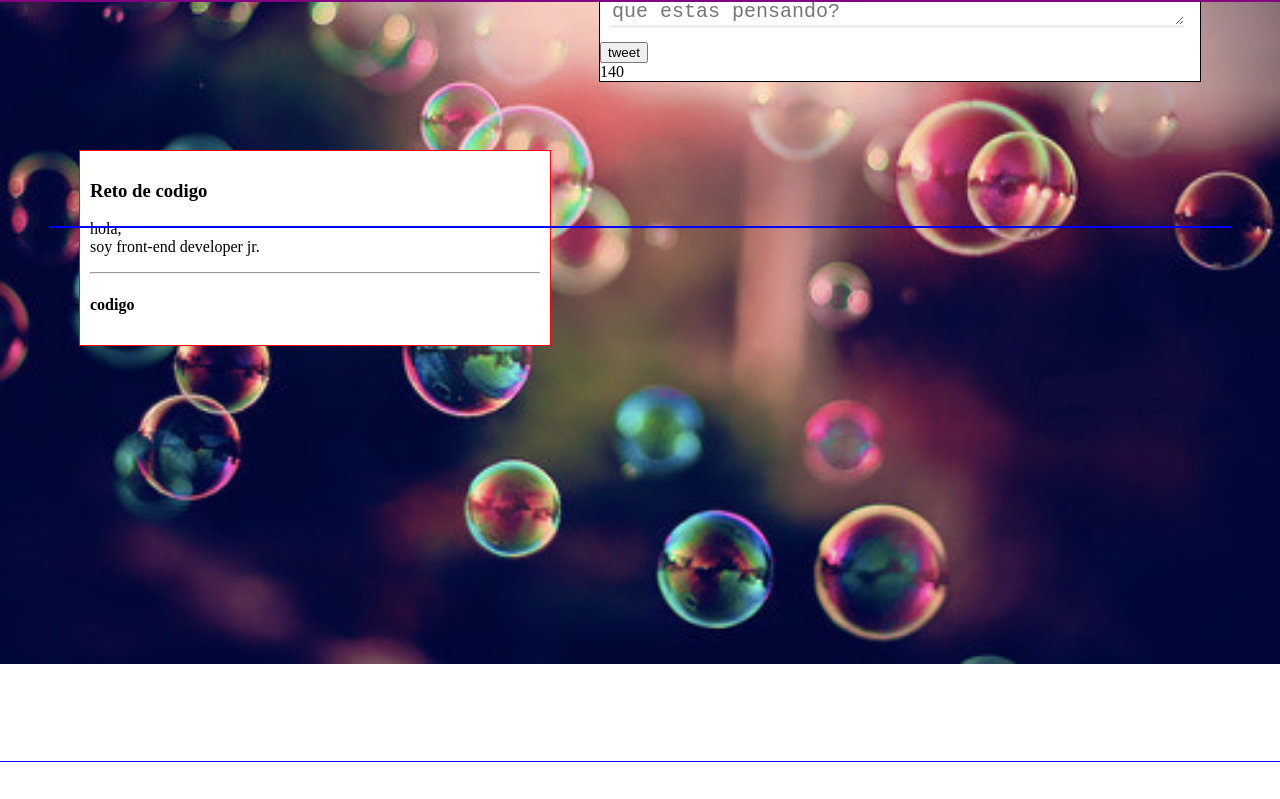
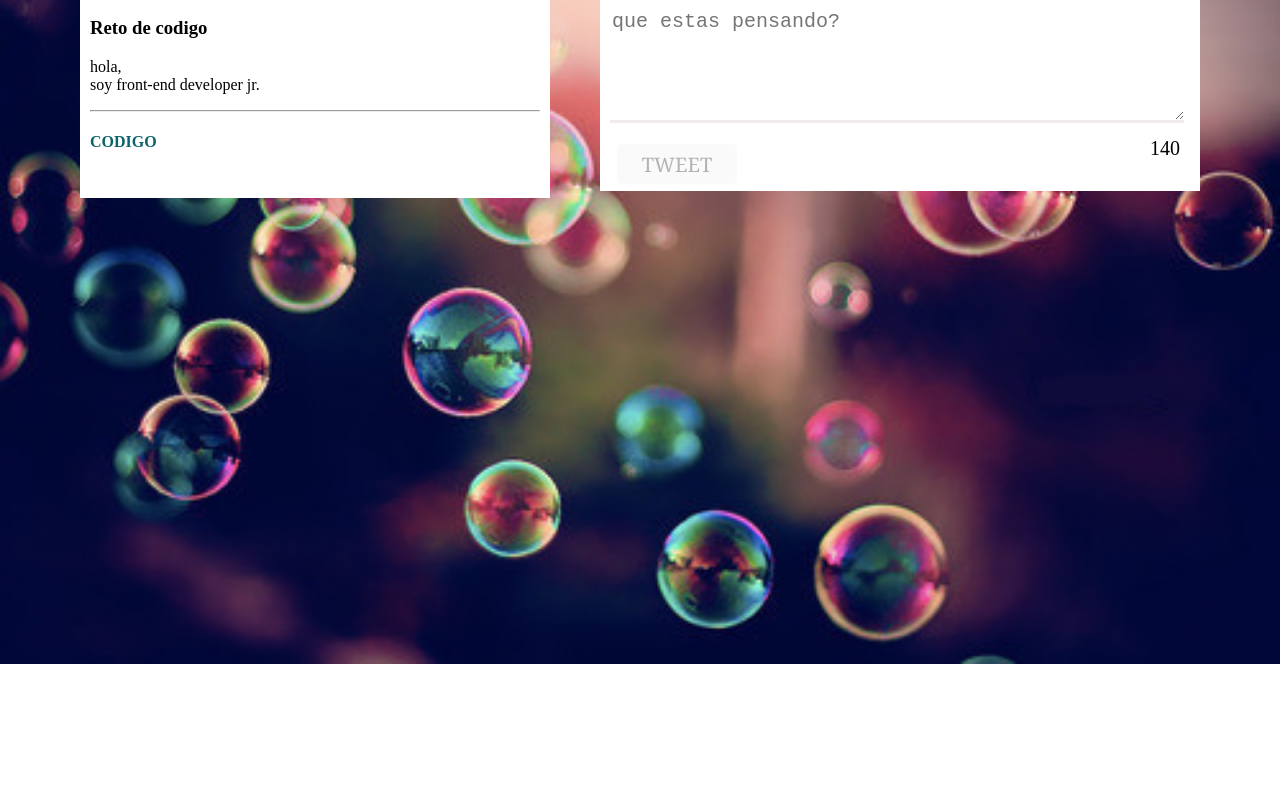
Before and after one commit to valeriavalles/proyecto-twitter, a plain HTML site: page index.html in a window 1280 px wide. Shown: the part 55-854 px from the top of the page. Before the commit the page ends 832 px from the top, so only its background shows below. Drawn offline with Linux system fonts and the light colour scheme.

Commit message:
Versión 0.0.3/Versión 0.0.4/Versión 0.0.5

```diff
--- a/css/main.css
+++ b/css/main.css
@@ -2,7 +2,6 @@ body {
     margin: 0;
 }
 header {
-    outline: 2px solid purple;;
     width: 100%;
     background: rgb(42, 177, 211);
     color :white;
@@ -16,9 +15,10 @@ header {
 h2 {
   display: inline-block;
   margin: 7px;
-
-
-
+}
+h4 {
+    color:rgb(9, 100, 105);
+    text-transform: uppercase;
 }
 section {
     outline: 1px solid blue;
@@ -28,54 +28,82 @@ img {
 width: 100%;
 }
 .mens {
-    outline: 1px solid  red;
     background: #fff;
-    position: fixed;
-    bottom: 400px;
+    position: relative;
+    bottom: 680px;
     left: 80px;
     padding: 10px;
     width: 450px;
+    height: 190px;
 }
 
 #container-form {
-    outline: 1px solid black;
     position: relative;
     left: 600px;
-    bottom: 680px;
-
+    bottom: 880px;
+    height: 100%;
     width: 600px;
     background: #fff;
 }
 #textarea {
     width: 95%;
-     height: 50%;
+     height: 100px;
     font-size: 20px;
     outline: none;
     overflow-y:hidden;
     margin: 10px;
+    padding-bottom: 10px;
     border: none;
     border-bottom: solid rgba(240, 235, 235, 0.911);
+
 
 }
 #textarea:focus{
     border-bottom: solid #1b9fd3;
 }
 .container-p {
-    outline: 1px solid blue;
     position: relative;
     left: 50px;
-    bottom: 550px;
-    width: 1180px;
+    bottom: 780px;
+    width: 1150px;
 
 }
 .container-links {
     position: inherit;
+    width: 100%;
 }
 li {
-
     background: #fff;
     list-style: none;
-    width: 100%;
-    height: 30%;
+
+    height: 100%;
     border-radius: 4px;
 }
+#save {
+ position: relative;
+ left: 10px;
+ font-size: 20px;
+ text-transform: uppercase;
+ margin: 7px;
+ font-family: Georgia, 'Times New Roman', Times, serif;
+ border: none;
+ width: 120px;
+ height: 40px;
+ border-radius: 5px;
+}
+#save:hover {
+    color: #fff;
+    background: rgb(22, 208, 233);
+}
+#contador {
+    float: right;
+    position: relative;
+    right: 20px;
+    font-size: 20px;
+}
+.nearly {
+    color:blue;
+}
+.very-nearly {
+    color:red;
+}
--- a/index.html
+++ b/index.html
@@ -4,7 +4,7 @@
     <meta charset="UTF-8">
     <meta name="viewport" content="width=device-width, initial-scale=1.0">
     <meta http-equiv="X-UA-Compatible" content="ie=edge">
-    <title>Document</title>
+    <title>twitter</title>
     <link rel="stylesheet" href="css/main.css">
 </head>
 <body>
@@ -24,7 +24,7 @@
         <div id="container-form">
             <textarea name="texto" id="textarea" placeholder="que estas pensando?"  rows="1"></textarea>
             <br>
-           <input type="button" value="tweet" id="save" >
+           <input type="button" value="tweet" id="save" disabled="disabled">
            <div id="contador" >140</div>
         </div>
         <div class="container-p">
--- a/js/app.js
+++ b/js/app.js
@@ -1,40 +1,39 @@
-window.addEventListener('load',function(){
+window.addEventListener('load', function() {
+/* llamando a los id para los eventos*/
   var area = document.getElementById('textarea');
   var boton = document.getElementById('save');
   var lista = document.getElementById('container-links');
   var contador = document.getElementById('contador');
-console.log(contador);
-
+  // agregandole evento al boton tweet
   boton.addEventListener('click', function(event) {
     if (area.value) {
       var li = document.createElement('li');
       var link = document.createElement('p');
       link.textContent = area.value;
-
       li.appendChild(link);
       lista.appendChild(li);
       area.value = '';
-
     }
   });
- area.addEventListener('keyup', habilitar)
+  // habilitando y desabilitando el boton tweet
+  area.addEventListener('keyup', habilitar);
   function habilitar() {
-  if(area.value!= ""&&area.value.length>0){
+    if (area.value != ' ' && (area.value.length > 0) && area.value.length <= 140) {
       boton.disabled = false;
-  }else{
+    } else {
       boton.disabled = true;
     }
+    if (area.value.length > 120) {
+      contador.classList.add('nearly');
+    }
+    if (area.value.length > 130) {
+      contador.classList.add('very-nearly');
+    }
   };
-
-
   area.addEventListener('keydown', tama);
-
-function tama(){
+  function tama() {
     this.style.cssText = 'height:auto; padding:0';
-  this.style.cssText = 'height:' + this.scrollHeight + 'px'
+    this.style.cssText = 'height:' + this.scrollHeight + 'px';
     contador.textContent = 140 - area.value.length;
   };
-
-//contador.textContent = 140 - area.length ;
-
 });
```
Also changed, not shown: 1 other file. Lines whose indentation alone changed are shown as unchanged.
